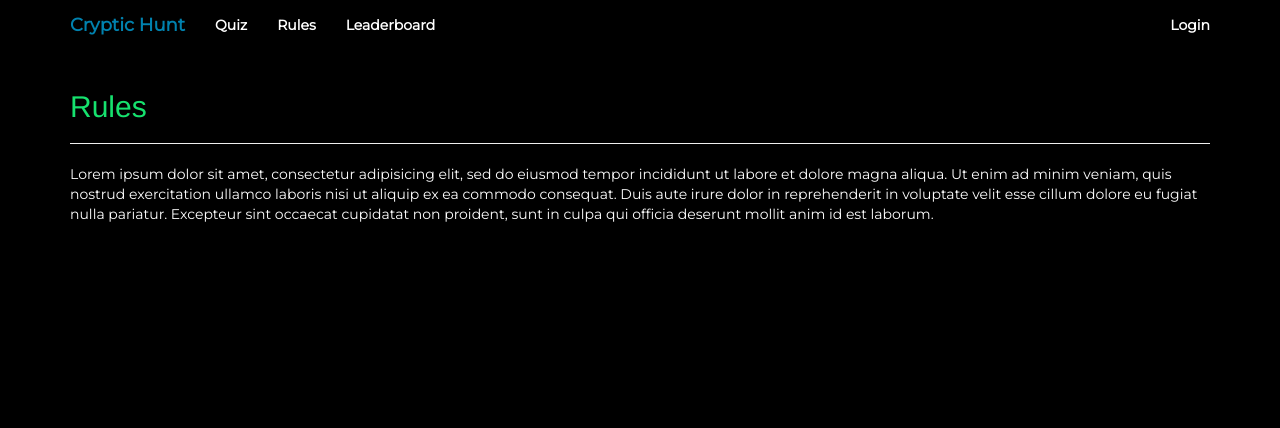
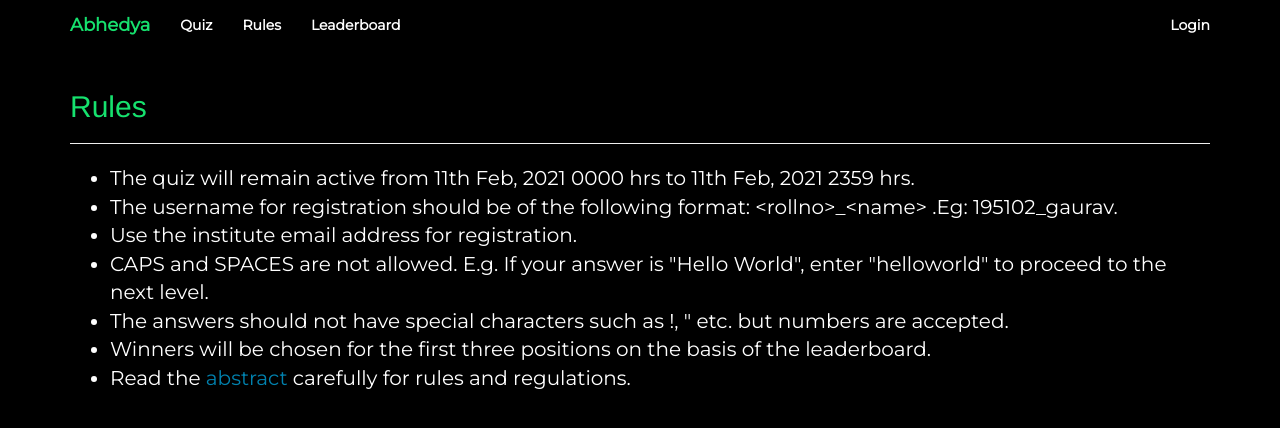
Before and after one commit to ligmitz/cryptic-hunt, a Django app: page /rules/ in a window 1280 px wide. Shown: the top 428 px of the page. Run offline with Django 3.2, Linux system fonts and the light colour scheme; some libraries are stand-ins or nearby versions.

Commit message:
front-end: Update templates.

```diff
--- a/questions/decorators/hunt_is_active.py
+++ b/questions/decorators/hunt_is_active.py
@@ -5,7 +5,7 @@ from django.utils import timezone
 import pytz
 
 PUBLISH_DATE = datetime(year=2021, month=2, day=11, hour=0, minute=0, second=0)
-DEACTIVATE_DATE = datetime(year=2021, month=2, day=12, hour=0, minute=0, second=0)
+DEACTIVATE_DATE = datetime(year=2021, month=2, day=11, hour=23, minute=59, second=59)
 
 def hunt_is_active(function):
     def wrap(request, *args, **kwargs):
--- a/static/css/style.css
+++ b/static/css/style.css
@@ -134,7 +134,53 @@ a:focus,a:hover {
 }
 
 .navbar-brand {
+	color: #16e16e !important;
+}
+
+.navbar-brand:hover {
 	color: #0082af !important;
+}
+
+.home{
+	display: flex;
+	flex-direction: column;
+	justify-content: center;
+	align-items: center;
+	margin-top: 20%;
+}
+
+.cryptic-title {
+	margin-top: 50px;
+	color: #16e16e;
+	font-size: 5vh;
+	text-align: center;
+}
+
+.home .guidelines {
+	margin-top: 20px;
+	display: flex;
+	flex-direction: column;
+	justify-content: left;
+	color: white;
+	font-size: 2.5vh;
+}
+
+.rules .guidelines {
+	margin-top: 20px;
+	display: flex;
+	flex-direction: column;
+	justify-content: left;
+	color: white;
+	font-size: 2.5vh;
+}
+
+
+.general-links {
+	color: #0082af;
+}
+
+.general-links:hover {
+	color: #0072ab !important;
 }
 
 @media only screen and (max-width: 680px){
--- a/templates/base.html
+++ b/templates/base.html
@@ -11,6 +11,7 @@
     <meta name="author" content="">
     <title>{% block title %} {%endblock%} </title>
     <!-- Latest compiled and minified CSS -->
+    <link rel="shortcut icon" type="image/png" href="{% static 'pg.png' %}"/>
     <link rel="stylesheet" href="https://maxcdn.bootstrapcdn.com/bootstrap/3.3.7/css/bootstrap.min.css" integrity="sha384-BVYiiSIFeK1dGmJRAkycuHAHRg32OmUcww7on3RYdg4Va+PmSTsz/K68vbdEjh4u" crossorigin="anonymous">
     <link href="{% static 'css/style.css' %}" rel="stylesheet">
 </head>
@@ -26,7 +27,7 @@
                     <span class="icon-bar" style="background-color: black"></span>
                     <span class="icon-bar" style="background-color: black"></span>
                 </button>
-                <a class="navbar-brand navbar-text-brand" href="/">Cryptic Hunt</a>
+                <a class="navbar-brand navbar-text-brand" href="/">Abhedya</a>
             </div>
             <div id="navbar" class="collapse navbar-collapse">
                 <ul class="nav navbar-nav navbar-text-common">
--- a/templates/leaderboard.html
+++ b/templates/leaderboard.html
@@ -1,6 +1,6 @@
 {% extends "base.html" %}
 
-{% block title %} Cryptic Hunt - leaderboard {% endblock %}
+{% block title %} Abhedya - leaderboard {% endblock %}
 
 {% block content %}
 <div class="col-md-12">
--- a/templates/level.html
+++ b/templates/level.html
@@ -1,4 +1,4 @@
-{% extends "base.html" %} {% block title %} Cryptic Hunt - level {{level.level_id}} {% endblock %} {% block content %} {% load crispy_forms_tags %}
+{% extends "base.html" %} {% block title %} Abhedya - level {{level.level_id}} {% endblock %} {% block content %} {% load crispy_forms_tags %}
 {% if cleared %}
 <div class="col-md-12">
 	<h2 style="color: #16e16e;"> Congratulations ! </h2>
--- a/templates/login.html
+++ b/templates/login.html
@@ -1,5 +1,5 @@
 {% extends "base.html" %}
-
+{% block title %} Abhedya - login {% endblock %}
 {% block content %}
 {% load crispy_forms_tags %}
 
--- a/templates/register.html
+++ b/templates/register.html
@@ -1,4 +1,5 @@
 {% extends "base.html" %}
+{% block title %} Abhedya - register {% endblock %}
 {% block content %}
 {% load crispy_forms_tags %}
 <h2>Register</h2>
--- a/templates/rules.html
+++ b/templates/rules.html
@@ -1,14 +1,36 @@
 {% extends "base.html" %}
 
-{% block title %} Rules {%endblock%}
+{% block title %} Abhedya - rules {%endblock%}
 
 {% block content %}
 <div class="col-md-12">
 	<h2 style="color: #16e16e;"> Rules </h2>
 	<hr>
-	<p class="rules">
-		{% lorem %}
-	</p>
+	<div class="rules">
+		<ul type="dot" class="guidelines">
+            <li>
+                The quiz will remain active from 11th Feb, 2021 0000 hrs to 11th Feb, 2021 2359 hrs.
+			</li>
+			<li>
+                The username for registration should be of the following format: &lt;rollno&gt;_&lt;name&gt; .Eg: 195102_gaurav.
+            </li>
+            <li>
+                Use the institute email address for registration.
+			</li>
+			<li>
+                CAPS and SPACES are not allowed. E.g. If your answer is "Hello World", enter "helloworld" to proceed to the next level.
+			</li>
+			<li>
+                The answers should not have special characters such as !, " etc. but numbers are accepted.
+			</li>
+			<li>
+                Winners will be chosen for the first three positions on the basis of the leaderboard.
+            </li>
+            <li>
+                Read the <a href="https://docs.google.com/presentation/d/1na-iOIlKuF3XnvRnjBQslMrRs0DPWytj3uP3-F2-KG8/edit?usp=sharing" target="blank" class="general-links">abstract</a> carefully for rules and regulations.
+            </li>
+        </ul>
+	</div>
 </div>
 
 {%endblock%}
--- a/templates/wait.html
+++ b/templates/wait.html
@@ -1,10 +1,10 @@
 {% extends "base.html" %}
-{% block title %} Cryptic Hunt{% endblock %}
+{% block title %} Abhedya - quiz {% endblock %}
 
 {% block content %}
 <div class="rules">
-    <span>The hunt is scheduled from {{ publish_time|date:"D j M Y"}}, {{ publish_time|time:"g:i:s a"}} to
-        {{ deactivate_time|date:"D j M Y"}}, {{ deactivate_time|time:"g:i:s a"}} .
+    <span style="font-size:large;">The hunt is scheduled from {{ publish_time|date:"D j M Y"}}, {{ publish_time|time:"g:i:s a"}} to
+        {{ deactivate_time|date:"D j M Y"}}, {{ deactivate_time|time:"g:i:s a"}}
     </span>
 </div>
 {%endblock%}
```
Also changed, not shown: templates/home.html (+29 -3 lines), db.sqlite3.
